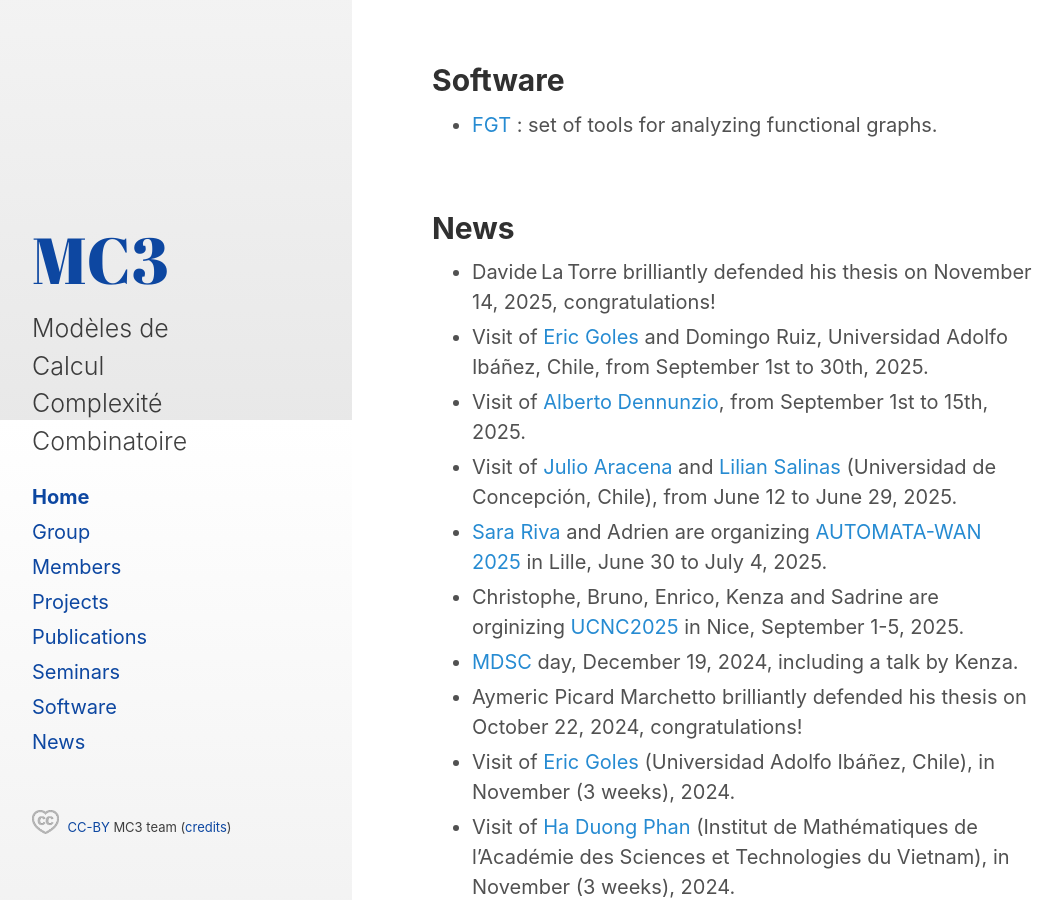
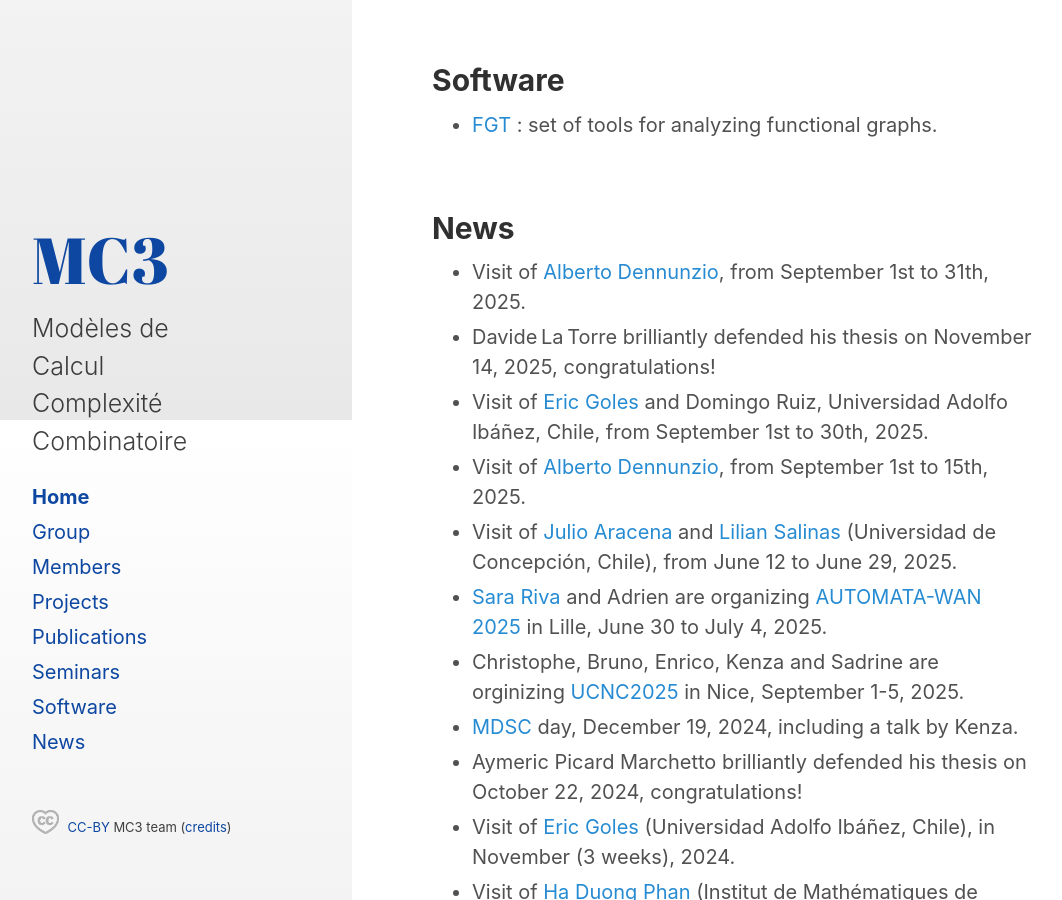
Before and after one commit to richardadrien/mc3, a Jekyll site: the page built from _posts/2023-11-01-home.md, in a window 1280 px wide and 900 px high, scrolled down 6780 px. Shown: the whole window, without its empty margins (8-1070 px from the left). Built offline with Jekyll 4.4.1, drawn with Linux system fonts in a browser that asks for light colours; the list of posts is cut into pages by our own code.

Commit message:
Update 2023-11-01-home.md

```diff
--- a/_posts/2023-11-01-home.md
+++ b/_posts/2023-11-01-home.md
@@ -149,6 +149,7 @@ To subscribe, please email Adrien RICHARD at ``<surname  at unice dot fr>``.
 <a id='news-link'></a><br />
 ## **News**
 
+- Visit of [Alberto Dennunzio](https://www.unimib.it/alberto-dennunzio), from September 1st to 31th, 2025.
 - Davide La Torre brilliantly defended his thesis on November 14, 2025, congratulations!
 - Visit of [Eric Goles](https://pure.uai.cl/en/persons/eric-goles) and Domingo Ruiz, Universidad Adolfo Ibáñez, Chile, from September 1st to 30th, 2025.
 - Visit of [Alberto Dennunzio](https://www.unimib.it/alberto-dennunzio), from September 1st to 15th, 2025.
```
